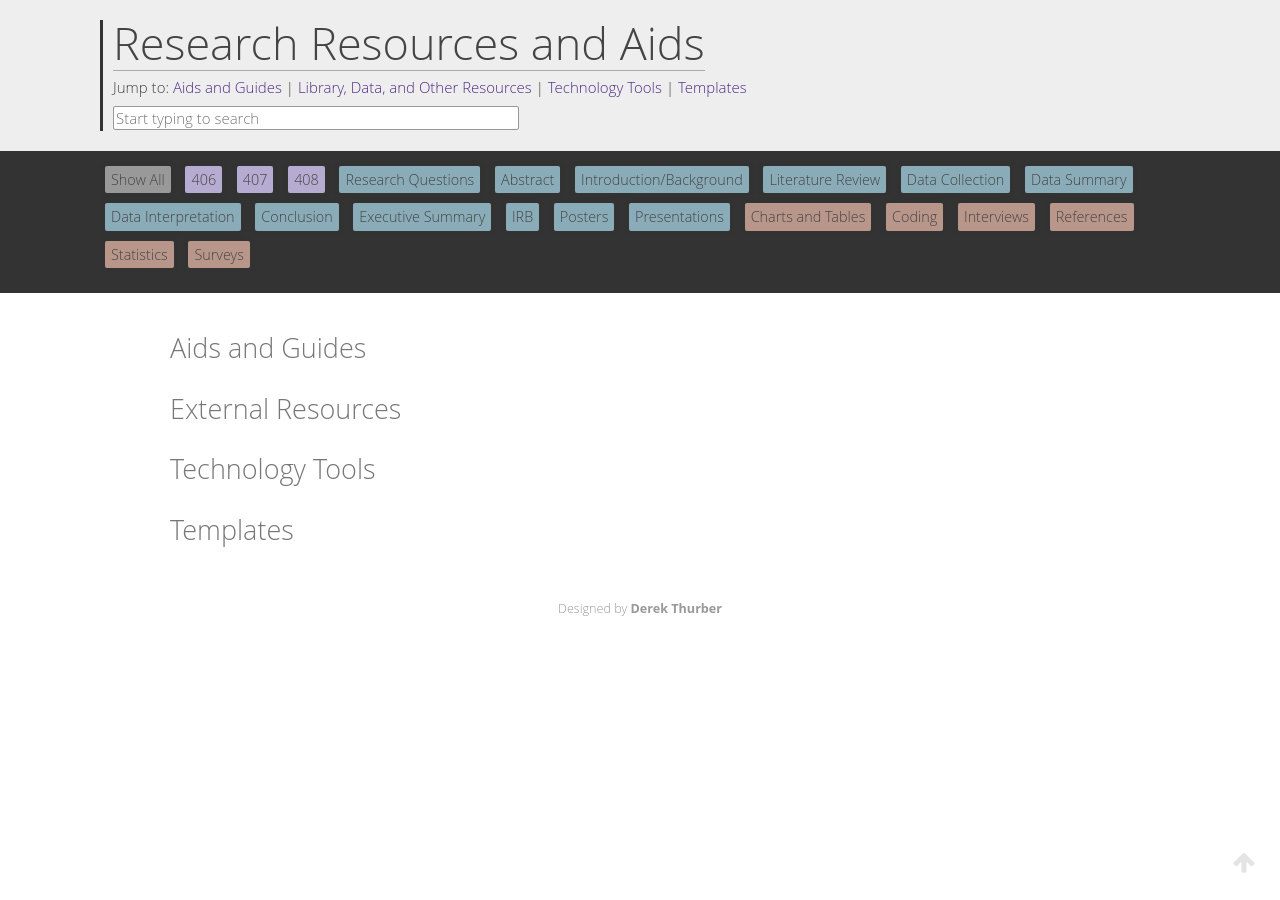
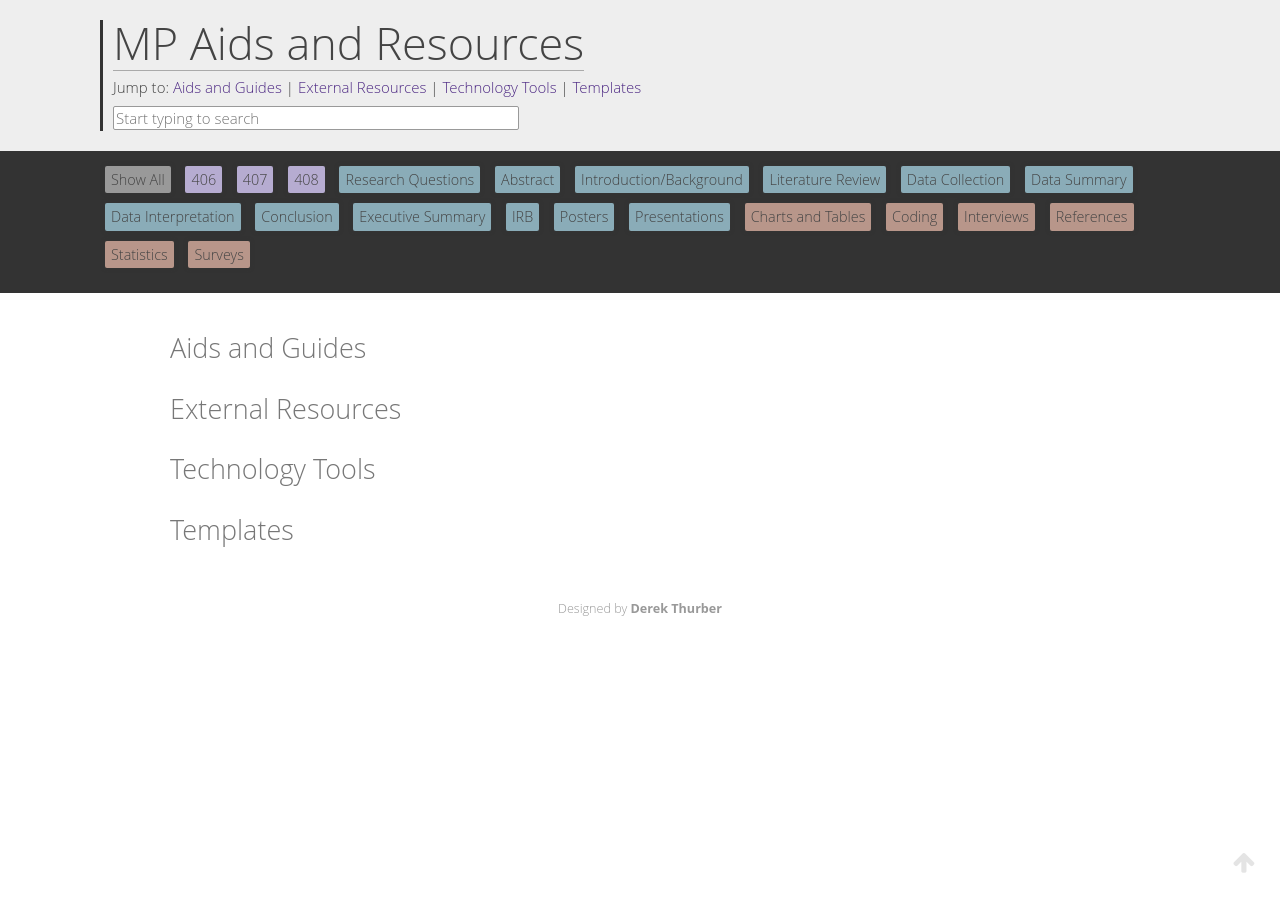
Before and after one commit to dwthurber/mshe-tech-tools, a Jekyll site: the page index.html, which Jekyll copies as it is, in a window 1280 px wide. Built offline with Jekyll 4.4.1, drawn with Linux system fonts in a browser that asks for light colours; nearby versions of some CDN libraries.

Commit message:
changed titles

```diff
--- a/index.html
+++ b/index.html
@@ -27,7 +27,7 @@
     <section class="hero" id="top">
     <div class="container wide">
         <div class="title">
-            <h1>Research Resources and Aids</h1><br>
+            <h1>MP Aids and Resources</h1><br>
 
             <ul>
                 <!--<li id="show-all" class="filter" data-filter="all">Show All</li>-->
@@ -35,7 +35,7 @@
                 <!--<li id="category-button">Category <i id="category-chevron" class="fa fa-chevron-down"></i></li>-->
                 <!--<li id="search-button">Search <i id="search-chevron" class="fa fa-chevron-down"></i></li>-->
             </ul>
-            <p>Jump to: <a href="#aids" class="smoothScroll">Aids and Guides</a> | <a href="#resources" class="smoothScroll">Library, Data, and Other Resources</a> | <a href="#technology" class="smoothScroll">Technology Tools</a> | <a href="#templates" class="smoothScroll">Templates</a></p>
+            <p>Jump to: <a href="#aids" class="smoothScroll">Aids and Guides</a> | <a href="#resources" class="smoothScroll">External Resources</a> | <a href="#technology" class="smoothScroll">Technology Tools</a> | <a href="#templates" class="smoothScroll">Templates</a></p>
             <input id="input" type="text" placeholder="Start typing to search">
         </div>
     </div>
```
